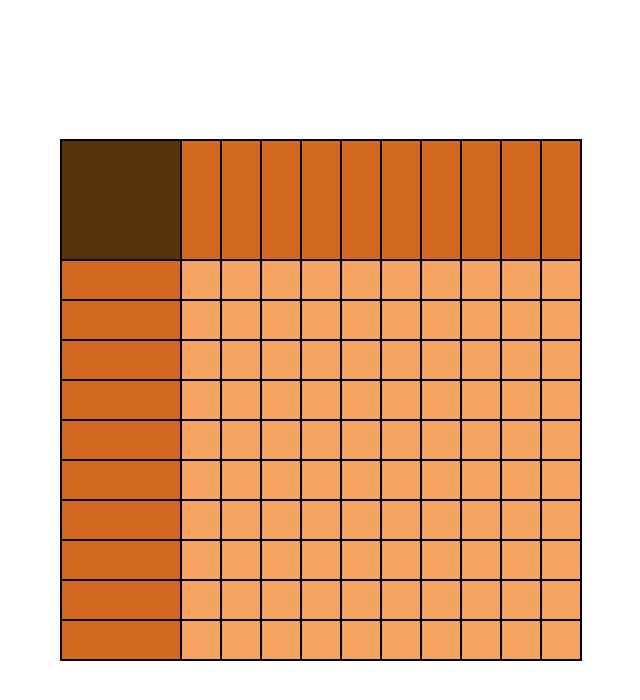
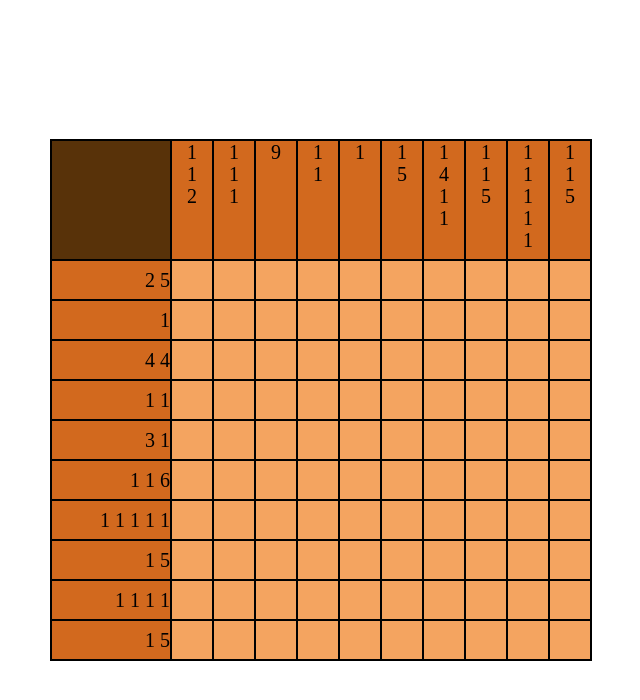
Before and after one commit to Tragikomedia/ChiCross-Web, a plain HTML site: page index.html in a window 1280 px wide. Shown: the whole page, without its empty margins (319-959 px from the left). Drawn offline with Linux system fonts and the light colour scheme.

Commit message:
Added hint tile text processing.

```diff
--- a/src/board.js
+++ b/src/board.js
@@ -1,4 +1,4 @@
-export const createBoard = (rowNumber, colNumber, callback) => {
+export const createBoard = (rowNumber, colNumber, correctTiles, callback) => {
 
     const createUpperHintRow = (colNumber) => {
         const createCornerBox = () => {
@@ -10,6 +10,7 @@ export const createBoard = (rowNumber, colNumber, callback) => {
             const hintTile = document.createElement("td");
             hintTile.className = "vertical-hint";
             hintTile.id = `vertical-hint-${colNumber}`;
+            hintTile.appendChild(document.createTextNode(createHintText('vertical', colNumber).join('')));
             return hintTile;
         }
 
@@ -25,6 +26,7 @@ export const createBoard = (rowNumber, colNumber, callback) => {
         let hintTile = document.createElement("td");
         hintTile.className = "horizontal-hint";
         hintTile.id = `horizontal-hint-${rowNumber}`;
+        hintTile.appendChild(document.createTextNode(createHintText('horizontal', rowNumber).join(' ')));
         return hintTile;
     }
 
@@ -34,6 +36,40 @@ export const createBoard = (rowNumber, colNumber, callback) => {
         tile.addEventListener('click', () => callback(tile, id));
         return tile;
     }
+
+    const createHintText = (orientation, positionNumber) => {
+        const getProperHints = (applicableCorrectTiles, difference) => {
+            let count = 0;
+            let previous;
+            let hintText = [];
+            for (const currTile of applicableCorrectTiles) {
+                if (currTile === previous + difference) {
+                    count++
+                } else {
+                    if (count) hintText.push(count.toString());
+                    count = 1;
+                }
+                previous = currTile;
+            }
+            if ((hintText && count) || !hintText) hintText.push(count.toString());
+            return hintText;
+        }
+
+        let applicableCorrectTiles, difference;
+        switch (orientation) {
+            case 'vertical':
+                applicableCorrectTiles = correctTiles.filter(tile => Math.floor(tile / rowNumber) === positionNumber);
+                difference = 1;
+                break;
+            case 'horizontal':
+            default:
+                applicableCorrectTiles = correctTiles.filter(tile => tile % rowNumber === positionNumber);
+                difference = rowNumber;
+                break;
+        }
+        return getProperHints(applicableCorrectTiles, difference);
+    }
+
     const board = document.createElement("table");
     board.className = "board";
     board.appendChild(createUpperHintRow(colNumber));
--- a/src/script.js
+++ b/src/script.js
@@ -47,7 +47,7 @@ const tileCallback = (tile, id) => {
         }
     }
 
-    if (correctTiles.indexOf(id) !== -1) {
+    if (correctTiles.indexOf(id) !== -1 && markedTiles.indexOf(id) === -1) {
         tile.style.backgroundColor = "black";
         markedTiles.push(id);
         updateHintTiles();
@@ -62,7 +62,7 @@ const colNumber = 10;
 
 const body = document.body;
 const mainContent = createMainContent();
-const board = createBoard(rowNumber, colNumber, tileCallback);
+const board = createBoard(rowNumber, colNumber, correctTiles, tileCallback);
 calculateTileNumbersForHints();
 mainContent.appendChild(board);
 body.appendChild(mainContent);
--- a/styles.css
+++ b/styles.css
@@ -16,6 +16,7 @@
 
 td {
     border: 2px solid black;
+    font-size: 2.5vh;
 }
 
 table {
@@ -38,10 +39,19 @@ table {
     background-color: chocolate;
     width: 5vh;
     height: 15vh;
+    writing-mode: vertical-lr;
+    text-orientation: upright;
+    vertical-align: bottom;
+    line-height: 5vh;
 }
 
 .horizontal-hint {
     background-color: chocolate;
     width: 15vh;
     height: 5vh;
+    text-align: end;
 }
+
+.vertical-hint-container {
+
+}
```
